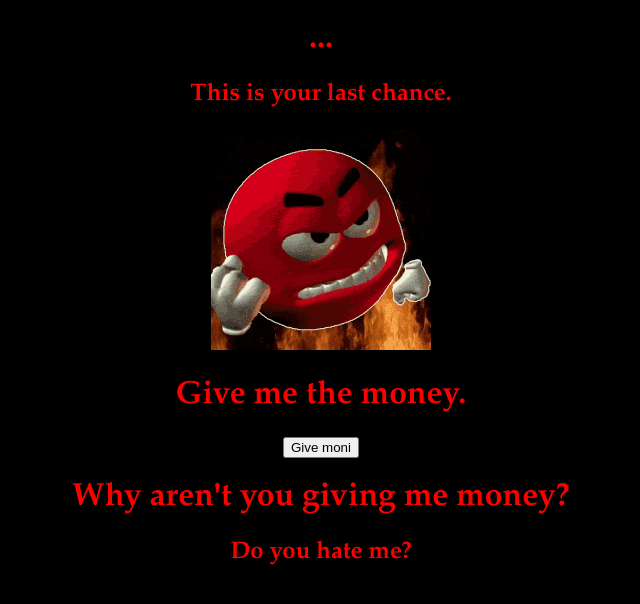
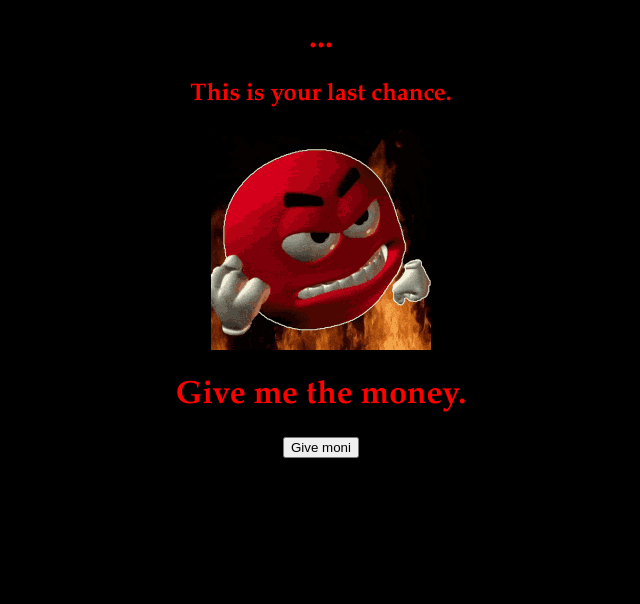
Before and after one commit to CadyDoust/CadyDoust.github.io, a plain HTML site: page Fourth Page.html in a window 1280 px wide. Shown: the whole page, without its empty margins (319-959 px from the left). Drawn offline with Linux system fonts and the light colour scheme.

Commit message:
Update Fourth Page.html

```diff
--- a/Fourth Page.html
+++ b/Fourth Page.html
@@ -29,47 +29,3 @@ text-align:center;
 <h1> Give me the money. </h1>
 
 <input type="button" value="Give moni" onclick="alert('I'm disappointed in you.');"/>
-
-
-
-
-
-
-
-
-
-
-
-
-
-
-
-
-
-
-
-<h1> Why aren't you giving me money? </h1>
-
-
-
-
-
-
-
-
-
-
-
-
-
-
-
-
-
-
-
-
-
-
-
-  <h2> Do you hate me? </h2>
```
